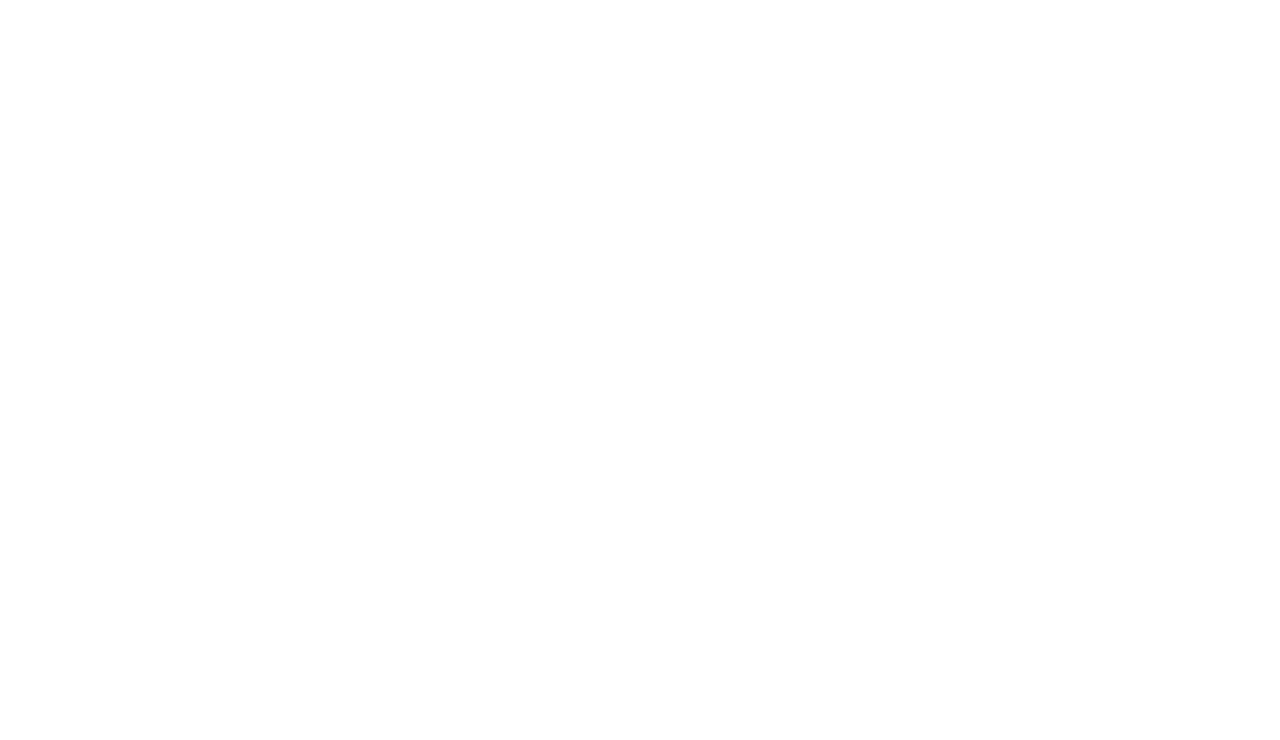
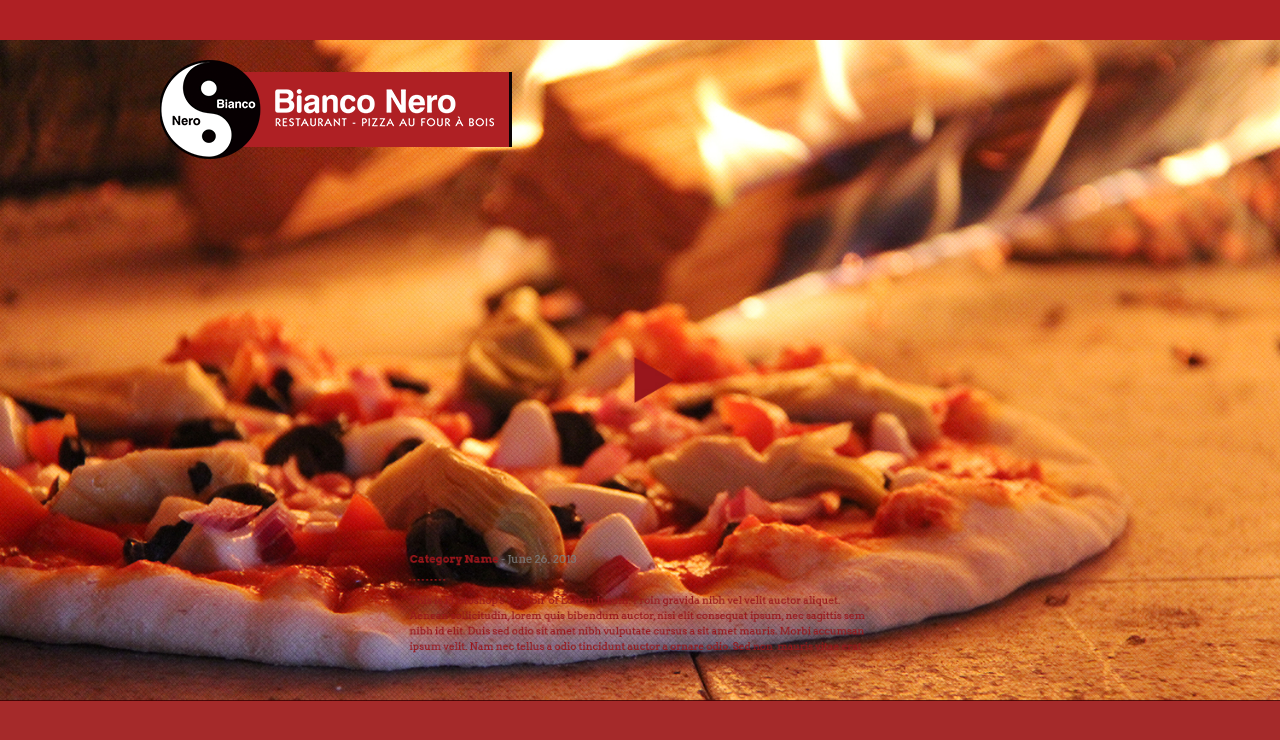
Before and after one commit to Dmitriy6727/pizza_project, a plain HTML site: page index.html in a window 1280 px wide. Drawn offline with Linux system fonts and the light colour scheme.

Commit message:
style_header_logo

```diff
--- a/index.html
+++ b/index.html
@@ -6,6 +6,12 @@
         <link rel="stylesheet" href="style/style.css">
     </head>
     <body>
+        <header></header>
+        <div class="logo">
+            <a href="#">
+            <img src="img/logo_pizza.png" alt="logo">
+        </a>
+        </div>
 
     </body>
 </html>
--- a/style/style.css
+++ b/style/style.css
@@ -2,3 +2,19 @@
     margin: 0;
     padding: 0;
 }
+body{
+    background-image: url(../img/home-work-position.jpg);
+    background-repeat: no-repeat;
+    background-position: top center;
+    background-size: 100%;
+    background-color: brown;
+}
+header{
+    background-color: #af2024;
+    height: 40px;
+    margin-bottom: 20px;
+}
+.logo{
+    max-width: 960px;
+    margin: auto;
+}
```
Also changed, not shown: img/home-work-position.jpg (added), img/logo_pizza.png (added).
